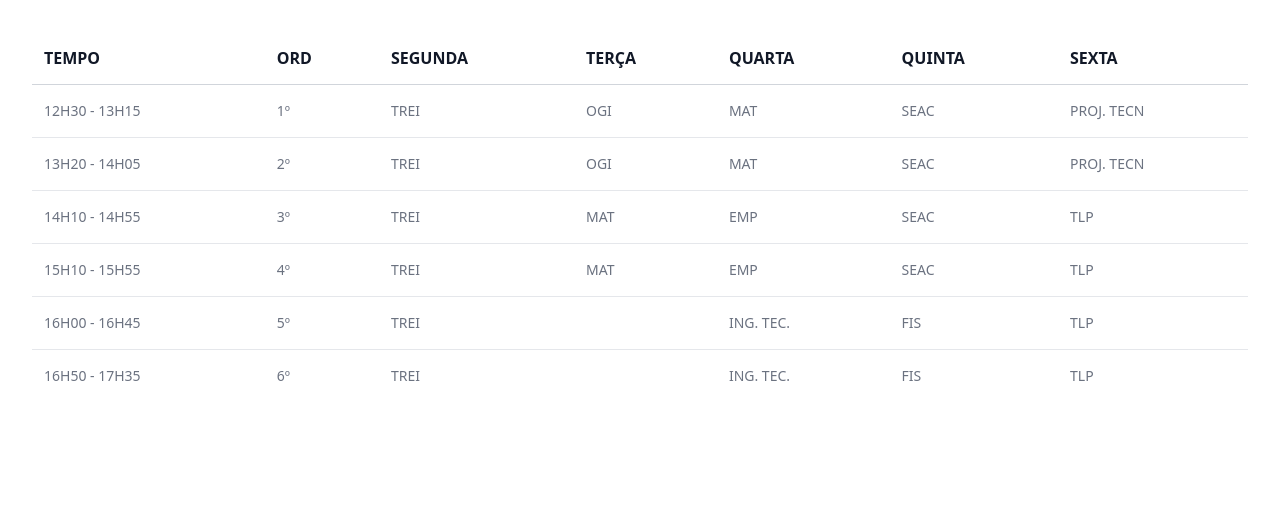
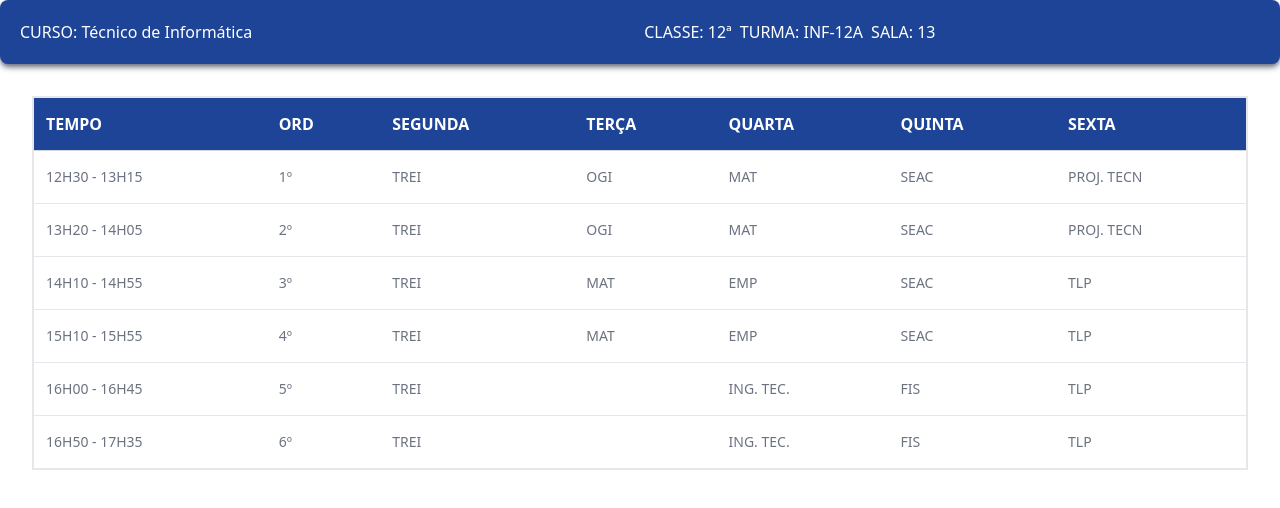
Before and after one commit to leehendrick/EduConnect-UI, a Nuxt app in the folder nuxt-app/: page /students/horario in a window 1280 px wide. Shown: the top 508 px of the page. Built offline with nearby package versions, Linux system fonts and the light colour scheme.

Commit message:
feature: refactor horario tables

```diff
--- a/nuxt-app/pages/students/horario.vue
+++ b/nuxt-app/pages/students/horario.vue
@@ -13,23 +13,43 @@ const horario = [
   { tempo: "16H50 - 17H35", ord: "6º", segunda: "TREI", terca: "", quarta: "ING. TEC.", quinta: "FIS", sexta: "TLP" },
 ]
 
+const students = {
+  curso: 'Técnico de Informática',
+  classe: "12ª",
+  turma: "INF-12A",
+  sala: "13"
+}
+
 </script>
 
 <template>
+  <div class="">
+    <div class="bg-secondary overflow-hidden shadow-gray-500 shadow-md sm:rounded-lg">
+      <div class="text-white space-x-2 p-5 flex">
+        <p>CURSO: {{students.curso}}</p>
+        <div class="flex pl-96 space-x-2">
+          <p>CLASSE: {{students.classe}}</p>
+          <p>TURMA: {{students.turma}}</p>
+          <p>SALA: {{students.sala}}</p>
+        </div>
+      </div>
+    </div>
+  </div>
+
     <div class="px-4 sm:px-6 lg:px-8">
       <div class="mt-8 flow-root">
         <div class="-mx-4 -my-2 overflow-x-auto sm:-mx-6 lg:-mx-8">
           <div class="inline-block min-w-full py-2 align-middle sm:px-6 lg:px-8">
-            <table class="min-w-full divide-y divide-gray-300">
+            <table class="min-w-full divide-y divide-gray-300 border-2">
               <thead>
-              <tr>
-                <th scope="col" class="px-3 py-3.5 text-left text-md font-extrabold text-gray-900">TEMPO</th>
-                <th scope="col" class="px-3 py-3.5 text-left text-md font-extrabold text-gray-900">ORD</th>
-                <th scope="col" class="px-3 py-3.5 text-left text-md font-extrabold text-gray-900">SEGUNDA</th>
-                <th scope="col" class="px-3 py-3.5 text-left text-md font-extrabold text-gray-900">TERÇA</th>
-                <th scope="col" class="px-3 py-3.5 text-left text-md font-extrabold text-gray-900">QUARTA</th>
-                <th scope="col" class="px-3 py-3.5 text-left text-md font-extrabold text-gray-900">QUINTA</th>
-                <th scope="col" class="px-3 py-3.5 text-left text-md font-extrabold text-gray-900">SEXTA</th>
+              <tr class="bg-secondary  text-white">
+                <th scope="col" class="px-3 py-3.5 text-left text-md font-extrabold ">TEMPO</th>
+                <th scope="col" class="px-3 py-3.5 text-left text-md font-extrabold ">ORD</th>
+                <th scope="col" class="px-3 py-3.5 text-left text-md font-extrabold ">SEGUNDA</th>
+                <th scope="col" class="px-3 py-3.5 text-left text-md font-extrabold ">TERÇA</th>
+                <th scope="col" class="px-3 py-3.5 text-left text-md font-extrabold ">QUARTA</th>
+                <th scope="col" class="px-3 py-3.5 text-left text-md font-extrabold ">QUINTA</th>
+                <th scope="col" class="px-3 py-3.5 text-left text-md font-extrabold ">SEXTA</th>
               </tr>
               </thead>
               <tbody class="divide-y divide-gray-200">
```
